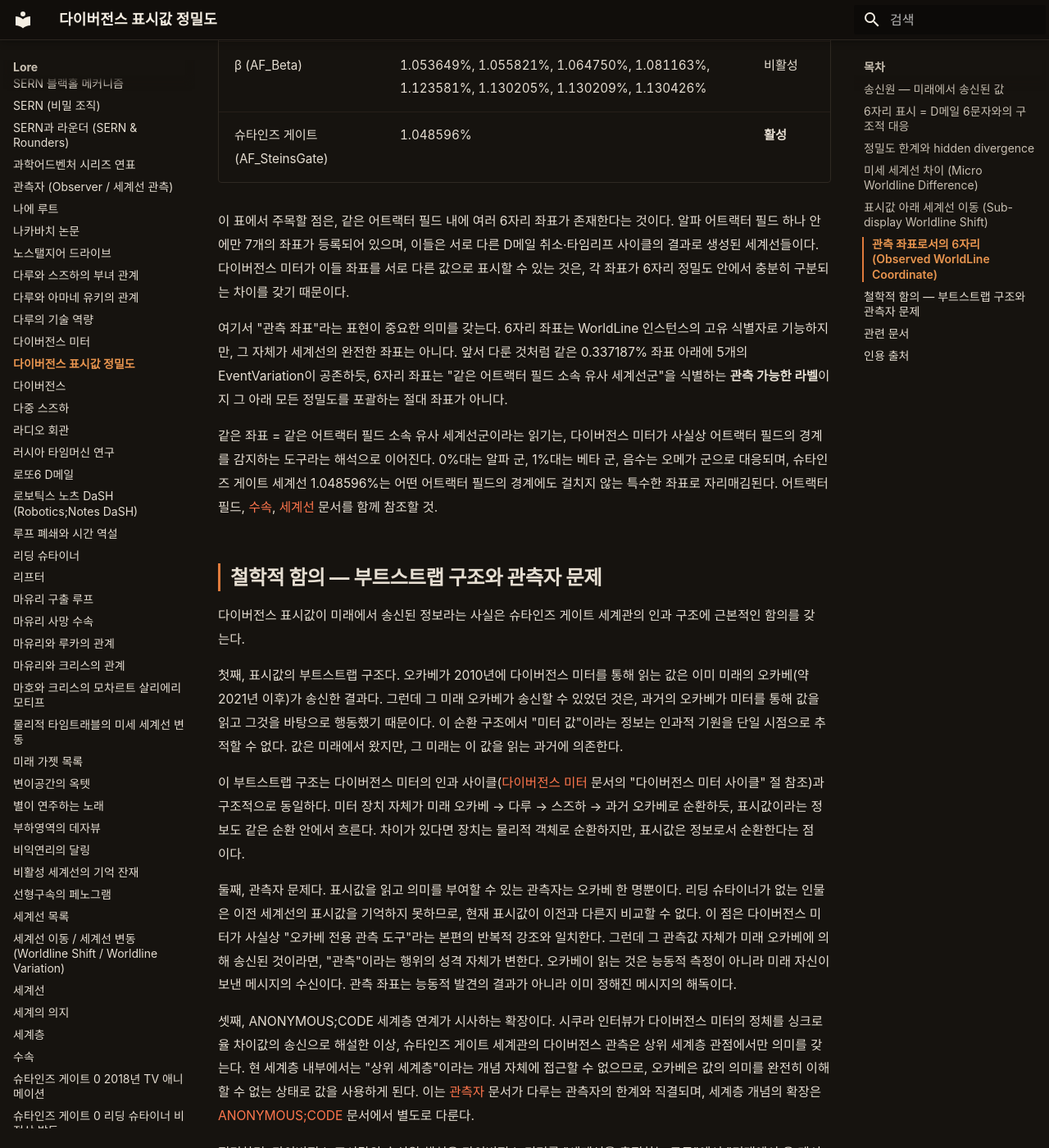
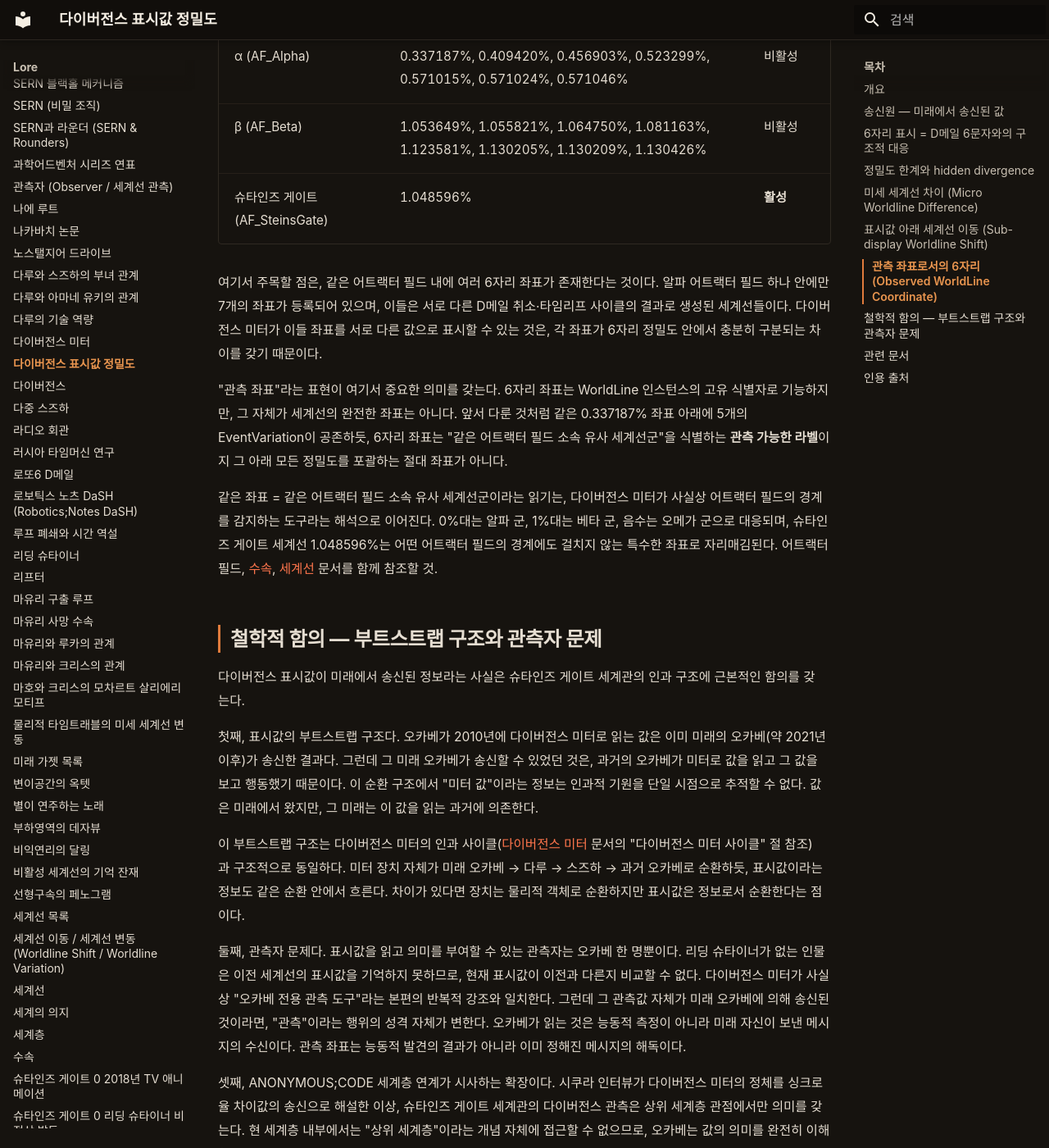
Before and after one commit to sgwiki/sgwiki.github.io, an MkDocs documentation site: the page built from wiki/lore/다이버전스-표시값-정밀도.md, in a window 1280 px wide and 1400 px high, scrolled down 4922 px. Shown: the whole window at 82% size. Built offline with MkDocs 1.6.1 and Material for MkDocs 9.7.7, drawn with Linux system fonts in a browser that asks for light colours; some web fonts are replaced; some of the changed text lies outside the part shown.

Commit message:
chore(wiki): 다이버전스-표시값-정밀도 정비 — ## 개요 섹션 추가·[^1] 각주 맨 아래로 이동·수속(收束)·기억 병存 한자 제거·오카베 조사 오류 3건 교정(오카베이→오카베가·오카베은→오카베는)·humanize 17건(번역투 7·연결어미 뒤 쉼표 5·지시 반복 3·결산 공식 1·종결어미 1)·사실·스포일러(endgame)·다이버전스 수치(0.337187%·1.048596%·1.130205%·1.130212%·10⁻²⁰)·인용 불변

```diff
--- a/wiki/lore/다이버전스-표시값-정밀도.md
+++ b/wiki/lore/다이버전스-표시값-정밀도.md
@@ -7,6 +7,8 @@
     이 문서는 엔드게임 수준의 스포일러를 포함합니다. 시쿠라 치요마루의 ANONYMOUS;CODE 발매 기념 방송 인터뷰, 다이버전스 표시값의 송신원 해설, 6자리 정밀도 한계, 표시값 아래 미세 세계선 차이와 부트스트랩 구조까지 작품 결말과 직결되는 설정이 다뤄진다. 본편 트루 엔딩을 확인하지 않은 독자는 읽기를 권장하지 않는다.
 
 # 다이버전스 표시값의 송신원과 정밀도 한계
+
+## 개요
 
 **다이버전스 표시값의 송신원과 정밀도 한계**(Divergence Display Value: Signal Source & Precision Limit)는 슈타인즈 게이트 세계관에서 다이버전스 미터가 표시하는 6자리 수치가 단순한 관측값이 아니라는 점, 그 자체가 미래에서 과거로 송신된 정보라는 점, 그리고 6자리 표시 폭이 세계선의 실제 정밀도가 아니라는 점을 다루는 메타 해설이다. 본 문서는 물리적 장치로서의 다이버전스 미터를 다루는 [다이버전스 미터](다이버전스-미터.md) 문서, 변동률 개념 일반을 다루는 [다이버전스](다이버전스.md) 문서, 그리고 물리적 타임트래블의 미세 변동을 다루는 [물리적 타임트래블의 미세 세계선 변동](물리적-타임트래블의-미세-세계선-변동.md) 문서를 보완하며, 표시값의 **인식론적 성격**(송신원, 정밀도 한계, 표시값 아래 미세 차이)에 집중한다.
 
@@ -20,13 +22,13 @@
 
 > **[공식]** "싱크로율의 차이값을 소수점 아래 6자리까지 미래에서 과거로 보낼 수 있다는 사실을 알아낸 미래의 오카베 린타로가 해당 기술을 진보시켜 만들어 낸 것이 다이버전스 미터의 정체." — 시쿠라 치요마루, ANONYMOUS;CODE 발매 기념 특별 방송
 
-이 해설의 핵심 함의는 두 가지다. 첫째, 현재 활성 세계선이 어느 쪽으로 흔들리든 상위 세계층은 변하지 않으므로, 상위-현 세계층 사이의 싱크로율은 현 세계층이 현재 어디쯤에 위치하는지를 알려주는 사실상의 절대 지표가 된다. 다이버전스 미터가 알파 어트랙터 필드 영점을 0%로 삼는 것은, 결과적으로 스즈하가 출발한 SERN 절대 독재 세계가 곧 현재 상위 세계층의 상황이라는 추측으로 이어진다. 둘째, 이 송신 구조는 D메일의 송신 경로와 동일한 계열이라는 점에서 다이버전스 미터가 "관측 장치"라기보다 "수신 장치"에 가깝다는 설정적 일관성이 성립한다. 본편에서는 이 사실이 직접 드러나지 않지만, 시쿠라 인터뷰를 통해 본편 이후의 설정층에서 명시적으로 확장된 해설이다.
+이 해설의 핵심 함의는 두 가지다. 첫째, 현재 활성 세계선이 어느 쪽으로 흔들리든 상위 세계층은 변하지 않으므로, 상위-현 세계층 사이의 싱크로율은 현 세계층이 현재 어디쯤에 위치하는지를 알려주는 사실상의 절대 지표가 된다. 다이버전스 미터가 알파 어트랙터 필드 영점을 0%로 삼는 것은, 결과적으로 스즈하가 출발한 SERN 절대 독재 세계가 곧 현재 상위 세계층의 상황이라는 추측으로 이어진다. 둘째, 이 송신 구조는 D메일의 송신 경로와 동일한 계열이라는 점에서 다이버전스 미터가 "관측 장치"라기보다 "수신 장치"에 가깝다는 설정적 일관성이 성립한다. 본편에서는 이 사실이 직접 드러나지 않지만, 시쿠라 인터뷰로 본편 이후의 설정층에서 명시적으로 확장된 해설이다.
 
 ## 6자리 표시 = D메일 6문자와의 구조적 대응
 
-시쿠라 인터뷰가 풀어내는 또 하나의 대응 관계는 수치 정밀도 자체의 규격적 기원이다. D메일은 전화레인지(임시)([전화렌지(가칭)](전화렌지.md) 참조)라는 장치의 규격 때문에 36바이트, 즉 6문자로 송신 내용이 제한된다. 이 6문자라는 물리적 상한은 작중에서 라보멘들이 D메일을 짧게 써야 하는 이유로 반복적으로 강조된다. 그런데 다이버전스 미터가 표시하는 폭 역시 소수점 이하 6자리다. 이 일치는 우연이라기보다, 두 장치가 같은 송신 규격의 산물이라는 설정적 일관성으로 읽힌다.
+시쿠라 인터뷰가 풀어내는 또 하나의 대응 관계는 수치 정밀도 자체의 규격적 기원이다. D메일은 전화레인지(임시)([전화렌지(가칭)](전화렌지.md) 참조)라는 장치의 규격 때문에 36바이트, 즉 6문자로 송신 내용이 제한된다. 이 6문자라는 물리적 상한은 작중에서 라보멘들이 D메일을 짧게 써야 하는 이유로 반복적으로 강조된다. 그런데 다이버전스 미터가 표시하는 폭 역시 소수점 이하 6자리다. 이 일치는 우연이라기보다 두 장치가 같은 송신 규격의 산물이라는 설정적 일관성으로 읽힌다.
 
-다시 말해, "왜 다이버전스 미터는 6자리까지만 표시하는가"라는 질문에 대한 인과론적 답은, 송신 채널 자체가 D메일과 동일 구조이기 때문이다. 미래의 오카베는 D메일과 동일한 송신 채널을 통해 싱크로율 차이값을 과거로 보낼 수 있었고, 그 채널의 규격 한계가 6자리였으므로 미터가 표시할 수 있는 값도 6자리로 정해졌다는 해석이다.
+다시 말해, "왜 다이버전스 미터는 6자리까지만 표시하는가"라는 질문에 대한 인과론적 답은, 송신 채널 자체가 D메일과 동일 구조이기 때문이다. 미래의 오카베는 D메일과 동일한 송신 채널로 싱크로율 차이값을 과거로 보냈고, 그 채널의 규격 한계가 6자리였으므로 미터가 표시하는 값도 6자리로 정해졌다는 해석이다.
 
 | 장치 | 규격 한계 | 표현 단위 |
 |---|---|---|
@@ -37,23 +39,21 @@
 
 ## 정밀도 한계와 hidden divergence
 
-다이버전스 미터의 6자리 표시는 '관측 가능한 좌표'이지 '세계선의 실제 정밀 좌표'가 아니다. 이 점은 작중 스즈하의 설명과 공식 자료집, 그리고 시쿠라 인터뷰의 확장 해설이 모두 같은 방향을 가리킨다.
+다이버전스 미터의 6자리 표시는 '관측 가능한 좌표'이지 '세계선의 실제 정밀 좌표'가 아니다. 작중 스즈하의 설명과 공식 자료집, 그리고 시쿠라 인터뷰의 확장 해설이 모두 같은 방향을 가리킨다.
 
-먼저 본편 안에서 스즈하는 타임리프가 만들어내는 미세한 세계선 변동에 대해 다이버전스 미터가 "0.000001% 정도의 오차에 불과하다"고 말하며, 정말 사소한 변화일 때는 오차가 전혀 나타나지 않을 때도 있다고 덧붙인다. 이 설명은 곧 6자리 표시 아래 하위 자리에 세계선 차이가 존재하되 그것이 미터로는 가시화되지 않는다는 것을 의미한다.
+먼저 본편 안에서 스즈하는 타임리프가 만들어내는 미세한 세계선 변동에 대해 다이버전스 미터가 "0.000001% 정도의 오차에 불과하다"고 말하며 정말 사소한 변화일 때는 오차가 전혀 나타나지 않을 때도 있다고 덧붙인다. 이 설명은 곧 6자리 표시 아래 하위 자리에 세계선 차이가 존재하되 그것이 미터로는 가시화되지 않는다는 뜻이다.
 
 시쿠라 인터뷰는 이 정밀도 한계의 철학적 함의를 한 단계 더 밀어붙인다.
 
-> **[공식]** "소수점 아래 약 20자리 수준의 작은 차이에서는 세계선이 사실상 수속(收束)한다." — 시쿠라 치요마루, ANONYMOUS;CODE 발매 기념 특별 방송
+> **[공식]** "소수점 아래 약 20자리 수준의 작은 차이에서는 세계선이 사실상 수속한다." — 시쿠라 치요마루, ANONYMOUS;CODE 발매 기념 특별 방송
 
-이 발언은 6자리 아래의 차이가 단순히 "측정하지 못하는 값"으로 끝나는 것이 아니라, 특정 정밀도 아래에서는 세계선이 사실상 동일한 결과로 수속한다는 강한 주장이다. 즉 10의 마이너스 20제곱 자리 수준의 차이는 거시적 미래의 수속 패턴에 영향을 주지 않으며, 따라서 관측자에게 의미 있는 차이로 나타나지 않는다. 이 해설은 왜 작중 대부분의 사소한 변화가 미터에 잡히지 않는지, 그리고 왜 타임리프 단발 사용은 표시값 변화 없이 지나가는 경우가 많은지를 설명하는 근거가 된다.
+이 발언은 6자리 아래의 차이가 단순히 "측정하지 못하는 값"으로 끝나는 것이 아니라, 특정 정밀도 아래에서는 세계선이 사실상 동일한 결과로 수속한다는 강한 주장이다. 즉 10의 마이너스 20제곱 자리 수준의 차이는 거시적 미래의 수속 패턴에 영향을 주지 않으며, 따라서 관측자에게 의미 있는 차이로 나타나지 않는다. 이 해설로 왜 작중 대부분의 사소한 변화가 미터에 잡히지 않는지, 그리고 왜 타임리프 단발 사용은 표시값 변화 없이 지나가는 경우가 많은지가 설명된다.
 
 팬 분석 측면에서는 "[The Mechanics of Steins;Gate v1.0.3](../근거자료/비공식/mechanics-of-steins-gate/ch2.md)"가 6자리 한계 아래의 변동을 "small shifts"라는 개념으로 정식화한다.
 
 > **[팬 분석]** "다이버전스 미터로는 감지할 수 없을 만큼 작은 다이버전스 변동의 효과... 이상적으로는 이런 small shift가 대형 다이버전스 변동과 동일한 규칙을 따르기를 기대할 수 있겠지만, small shift는 실제로는 정성적으로 다른 방식으로 작동한다." — [The Mechanics of Steins;Gate v1.0.3](../근거자료/비공식/mechanics-of-steins-gate/ch2.md), §2.5[^1]
 
 즉, 6자리 표시 한계 아래의 세계선 변동은 단순히 "더 작은 규모의 같은 현상"이 아니라 정성적으로 다른 거동을 보인다. 본편에서 다루는 large shift(예: 첫 D메일로 인한 알파→베타 이동)는 리딩 슈타이너의 명확한 발동과 다이버전스 미터 수치의 큰 변화를 동반하지만, small shift는 리딩 슈타이너가 발동하지 않거나 발동해도 인지가 어려운 수준으로 나타난다. 이 차이는 단일 세계선 재구성 모델 안에서, 표시값 아래의 미세 이동이 어떻게 거시적 서사에 영향을 주지 않으면서 진행되는지를 설명하는 구조적 장치로 기능한다.
-
-[^1]: [The Mechanics of Steins;Gate v1.0.3](../근거자료/비공식/mechanics-of-steins-gate/ch2.md) §2.5 "Small Shifts" 절. 다이버전스 미터로 감지 불가능한 변동이 대형 변동과 정성적으로 다른 방식으로 작동한다는 점을 제시.
 
 ## 미세 세계선 차이 (Micro Worldline Difference)
 
@@ -75,15 +75,15 @@
 
 ## 표시값 아래 세계선 이동 (Sub-display Worldline Shift)
 
-앞선 미세 세계선 차이가 "같은 좌표 안의 병렬 변형"이라면, 표시값 아래 세계선 이동은 "표시값이 바뀌지 않는 채로 일어나는 세계선 이동" 자체를 가리킨다. 이 두 개념은 서로 다른 ScienceTopic으로 구분된다 — 전자가 같은 좌표 내 변형의 정체성을 다룬다면, 후자는 이동 현상 그 자체를 다룬다.
+앞선 미세 세계선 차이가 "같은 좌표 안의 병렬 변형"이라면, 표시값 아래 세계선 이동은 "표시값이 바뀌지 않는 채로 일어나는 세계선 이동" 자체를 가리킨다. 이 두 개념은 서로 다른 ScienceTopic으로 구분된다. 전자가 같은 좌표 내 변형의 정체성을 다룬다면, 후자는 이동 현상 그 자체를 다룬다.
 
 표시값 아래 세계선 이동의 대표 사례는 다음과 같다.
 
-- **타임리프 단발 사용**: 도약 거리가 짧아(최대 48시간) 만들어내는 세계선 변동이 0.000001% 이하로, 다이버전스 미터로는 가시화되지 않는다. 스즈하의 설명에 따르면, 정말 사소한 변화일 때는 오차가 전혀 나타나지 않을 때도 있다.
-- **마유리 구출 루프 내 변동**: 같은 0.337187% 좌표 아래에서의 타임리프 반복은, 매 시도마다 미세하게 다른 세계선을 활성화하지만 6자리 표시는 변하지 않는다.
+- **타임리프 단발 사용**: 도약 거리가 짧아(최대 48시간) 만들어내는 세계선 변동이 0.000001% 이하로, 다이버전스 미터로는 가시화되지 않는다. 스즈하의 설명에 따르면 정말 사소한 변화일 때는 오차가 전혀 나타나지 않을 때도 있다.
+- **마유리 구출 루프 내 변동**: 같은 0.337187% 좌표 아래에서의 타임리프 반복은 매 시도마다 미세하게 다른 세계선을 활성화하지만 6자리 표시는 변하지 않는다.
 - **물리적 타임트래블의 미세 변동**: 챕터 11 스쿨드 작전의 타임머신 왕복 2회가 만들어내는 0.000007% 변동은 6자리 표시 한계 바로 아래 수준이지만, 두 차례의 1.130205%와 1.130212%는 사용자에게는 서로 다른 좌표로 보인다. 이는 표시값 경계 부근에서의 예외적 가시화 사례다.
 
-이 현상의 핵심은, "다이버전스 미터가 변하지 않았다"는 것이 곧 "세계선이 변하지 않았다"를 의미하지 않는다는 점이다. 오카베가 리딩 슈타이너의 발동을 느끼지 못하는 경우에도 실제로는 표시 한계 아래의 세계선 이동이 일어나고 있을 수 있다. 이 점은 오카베이 경험하는 "변화 없음"과 세계선의 실제 상태 사이의 간극을 만들어내며, 작중에서 이 간극이 결정적으로 드러나는 순간이 바로 챕터 11의 스쿨드 작전이다.
+이 현상의 핵심은, "다이버전스 미터가 변하지 않았다"는 것이 곧 "세계선이 변하지 않았다"를 의미하지 않는다는 점이다. 오카베가 리딩 슈타이너의 발동을 느끼지 못하는 경우에도 실제로는 표시 한계 아래의 세계선 이동이 일어나고 있을 수 있다. 오카베가 경험하는 "변화 없음"과 세계선의 실제 상태 사이의 간극이 여기서 생기며, 작중에서 이 간극이 결정적으로 드러나는 순간이 바로 챕터 11의 스쿨드 작전이다.
 
 물리적 타임트래블과 표시 한계 아래 변동의 관계에 대한 상세 해설은 [물리적 타임트래블의 미세 세계선 변동](물리적-타임트래블의-미세-세계선-변동.md) 문서를 참조할 것.
 
@@ -98,9 +98,9 @@
 | β (AF_Beta) | 1.053649%, 1.055821%, 1.064750%, 1.081163%, 1.123581%, 1.130205%, 1.130209%, 1.130426% | 비활성 |
 | 슈타인즈 게이트 (AF_SteinsGate) | 1.048596% | **활성** |
 
-이 표에서 주목할 점은, 같은 어트랙터 필드 내에 여러 6자리 좌표가 존재한다는 것이다. 알파 어트랙터 필드 하나 안에만 7개의 좌표가 등록되어 있으며, 이들은 서로 다른 D메일 취소·타임리프 사이클의 결과로 생성된 세계선들이다. 다이버전스 미터가 이들 좌표를 서로 다른 값으로 표시할 수 있는 것은, 각 좌표가 6자리 정밀도 안에서 충분히 구분되는 차이를 갖기 때문이다.
+여기서 주목할 점은, 같은 어트랙터 필드 내에 여러 6자리 좌표가 존재한다는 것이다. 알파 어트랙터 필드 하나 안에만 7개의 좌표가 등록되어 있으며, 이들은 서로 다른 D메일 취소·타임리프 사이클의 결과로 생성된 세계선들이다. 다이버전스 미터가 이들 좌표를 서로 다른 값으로 표시할 수 있는 것은, 각 좌표가 6자리 정밀도 안에서 충분히 구분되는 차이를 갖기 때문이다.
 
-여기서 "관측 좌표"라는 표현이 중요한 의미를 갖는다. 6자리 좌표는 WorldLine 인스턴스의 고유 식별자로 기능하지만, 그 자체가 세계선의 완전한 좌표는 아니다. 앞서 다룬 것처럼 같은 0.337187% 좌표 아래에 5개의 EventVariation이 공존하듯, 6자리 좌표는 "같은 어트랙터 필드 소속 유사 세계선군"을 식별하는 **관측 가능한 라벨**이지 그 아래 모든 정밀도를 포괄하는 절대 좌표가 아니다.
+"관측 좌표"라는 표현이 여기서 중요한 의미를 갖는다. 6자리 좌표는 WorldLine 인스턴스의 고유 식별자로 기능하지만, 그 자체가 세계선의 완전한 좌표는 아니다. 앞서 다룬 것처럼 같은 0.337187% 좌표 아래에 5개의 EventVariation이 공존하듯, 6자리 좌표는 "같은 어트랙터 필드 소속 유사 세계선군"을 식별하는 **관측 가능한 라벨**이지 그 아래 모든 정밀도를 포괄하는 절대 좌표가 아니다.
 
 같은 좌표 = 같은 어트랙터 필드 소속 유사 세계선군이라는 읽기는, 다이버전스 미터가 사실상 어트랙터 필드의 경계를 감지하는 도구라는 해석으로 이어진다. 0%대는 알파 군, 1%대는 베타 군, 음수는 오메가 군으로 대응되며, 슈타인즈 게이트 세계선 1.048596%는 어떤 어트랙터 필드의 경계에도 걸치지 않는 특수한 좌표로 자리매김된다. 어트랙터 필드, [수속](수속.md), [세계선](세계선.md) 문서를 함께 참조할 것.
 
@@ -108,15 +108,15 @@
 
 다이버전스 표시값이 미래에서 송신된 정보라는 사실은 슈타인즈 게이트 세계관의 인과 구조에 근본적인 함의를 갖는다.
 
-첫째, 표시값의 부트스트랩 구조다. 오카베가 2010년에 다이버전스 미터를 통해 읽는 값은 이미 미래의 오카베(약 2021년 이후)가 송신한 결과다. 그런데 그 미래 오카베가 송신할 수 있었던 것은, 과거의 오카베가 미터를 통해 값을 읽고 그것을 바탕으로 행동했기 때문이다. 이 순환 구조에서 "미터 값"이라는 정보는 인과적 기원을 단일 시점으로 추적할 수 없다. 값은 미래에서 왔지만, 그 미래는 이 값을 읽는 과거에 의존한다.
+첫째, 표시값의 부트스트랩 구조다. 오카베가 2010년에 다이버전스 미터로 읽는 값은 이미 미래의 오카베(약 2021년 이후)가 송신한 결과다. 그런데 그 미래 오카베가 송신할 수 있었던 것은, 과거의 오카베가 미터로 값을 읽고 그 값을 보고 행동했기 때문이다. 이 순환 구조에서 "미터 값"이라는 정보는 인과적 기원을 단일 시점으로 추적할 수 없다. 값은 미래에서 왔지만, 그 미래는 이 값을 읽는 과거에 의존한다.
 
-이 부트스트랩 구조는 다이버전스 미터의 인과 사이클([다이버전스 미터](다이버전스-미터.md) 문서의 "다이버전스 미터 사이클" 절 참조)과 구조적으로 동일하다. 미터 장치 자체가 미래 오카베 → 다루 → 스즈하 → 과거 오카베로 순환하듯, 표시값이라는 정보도 같은 순환 안에서 흐른다. 차이가 있다면 장치는 물리적 객체로 순환하지만, 표시값은 정보로서 순환한다는 점이다.
+이 부트스트랩 구조는 다이버전스 미터의 인과 사이클([다이버전스 미터](다이버전스-미터.md) 문서의 "다이버전스 미터 사이클" 절 참조)과 구조적으로 동일하다. 미터 장치 자체가 미래 오카베 → 다루 → 스즈하 → 과거 오카베로 순환하듯, 표시값이라는 정보도 같은 순환 안에서 흐른다. 차이가 있다면 장치는 물리적 객체로 순환하지만 표시값은 정보로서 순환한다는 점이다.
 
-둘째, 관측자 문제다. 표시값을 읽고 의미를 부여할 수 있는 관측자는 오카베 한 명뿐이다. 리딩 슈타이너가 없는 인물은 이전 세계선의 표시값을 기억하지 못하므로, 현재 표시값이 이전과 다른지 비교할 수 없다. 이 점은 다이버전스 미터가 사실상 "오카베 전용 관측 도구"라는 본편의 반복적 강조와 일치한다. 그런데 그 관측값 자체가 미래 오카베에 의해 송신된 것이라면, "관측"이라는 행위의 성격 자체가 변한다. 오카베이 읽는 것은 능동적 측정이 아니라 미래 자신이 보낸 메시지의 수신이다. 관측 좌표는 능동적 발견의 결과가 아니라 이미 정해진 메시지의 해독이다.
+둘째, 관측자 문제다. 표시값을 읽고 의미를 부여할 수 있는 관측자는 오카베 한 명뿐이다. 리딩 슈타이너가 없는 인물은 이전 세계선의 표시값을 기억하지 못하므로, 현재 표시값이 이전과 다른지 비교할 수 없다. 다이버전스 미터가 사실상 "오카베 전용 관측 도구"라는 본편의 반복적 강조와 일치한다. 그런데 그 관측값 자체가 미래 오카베에 의해 송신된 것이라면, "관측"이라는 행위의 성격 자체가 변한다. 오카베가 읽는 것은 능동적 측정이 아니라 미래 자신이 보낸 메시지의 수신이다. 관측 좌표는 능동적 발견의 결과가 아니라 이미 정해진 메시지의 해독이다.
 
-셋째, ANONYMOUS;CODE 세계층 연계가 시사하는 확장이다. 시쿠라 인터뷰가 다이버전스 미터의 정체를 싱크로율 차이값의 송신으로 해설한 이상, 슈타인즈 게이트 세계관의 다이버전스 관측은 상위 세계층 관점에서만 의미를 갖는다. 현 세계층 내부에서는 "상위 세계층"이라는 개념 자체에 접근할 수 없으므로, 오카베은 값의 의미를 완전히 이해할 수 없는 상태로 값을 사용하게 된다. 이는 [관측자](관측자.md) 문서가 다루는 관측자의 한계와 직결되며, 세계층 개념의 확장은 [ANONYMOUS;CODE](어나니머스-코드.md) 문서에서 별도로 다룬다.
+셋째, ANONYMOUS;CODE 세계층 연계가 시사하는 확장이다. 시쿠라 인터뷰가 다이버전스 미터의 정체를 싱크로율 차이값의 송신으로 해설한 이상, 슈타인즈 게이트 세계관의 다이버전스 관측은 상위 세계층 관점에서만 의미를 갖는다. 현 세계층 내부에서는 "상위 세계층"이라는 개념 자체에 접근할 수 없으므로, 오카베는 값의 의미를 완전히 이해할 수 없는 상태로 값을 사용하게 된다. 이는 [관측자](관측자.md) 문서가 다루는 관측자의 한계와 직결되며, 세계층 개념의 확장은 [ANONYMOUS;CODE](어나니머스-코드.md) 문서에서 별도로 다룬다.
 
-정리하면, 다이버전스 표시값의 송신원 해설은 다이버전스 미터를 "세계선을 측정하는 도구"에서 "미래에서 온 메시지를 수신하는 도구"로 재정의한다. 이 재정의 아래에서 6자리 정밀도 한계, 표시값 아래 미세 차이, 부트스트랩 구조는 모두 같은 인식론적 틀 안에서 설명된다. 값은 송신된 것이고, 송신 채널의 규격이 6자리이며, 그 아래의 차이는 수속의 영역이고, 관측자는 미래 자신의 메시지를 읽고 있다.
+다이버전스 표시값의 송신원 해설은 다이버전스 미터를 "세계선을 측정하는 도구"에서 "미래에서 온 메시지를 수신하는 도구"로 재정의한다. 이 재정의 아래에서 6자리 정밀도 한계, 표시값 아래 미세 차이, 부트스트랩 구조는 모두 같은 인식론적 틀 안에서 설명된다. 값은 송신된 것이고, 송신 채널의 규격이 6자리이며, 그 아래의 차이는 수속의 영역이고, 관측자는 미래 자신의 메시지를 읽고 있다.
 
 ## 관련 문서
 
@@ -131,9 +131,11 @@
 - [전화렌지(가칭)](전화렌지.md) — D메일 송신 장치
 - [관측자](관측자.md) — 관측자 문제와 인식론적 한계
 - [마유리 구출 루프](마유리-구출-루프.md) — 같은 0.337187% 좌표 아래 5종 EventVariation
-- [타임리프 기억의 축적](타임리프-기억-병존-모델.md) — 표시 한계 아래 반복과 기억 병存
+- [타임리프 기억의 축적](타임리프-기억-병존-모델.md) — 표시 한계 아래 반복과 기억 병존
 - [ANONYMOUS;CODE](어나니머스-코드.md) — 세계층·싱크로율 연계
 
 ## 인용 출처
 
 - [The Mechanics of Steins;Gate v1.0.3](../근거자료/비공식/mechanics-of-steins-gate/ch2.md) §2.5 "Small Shifts" 절.
+
+[^1]: [The Mechanics of Steins;Gate v1.0.3](../근거자료/비공식/mechanics-of-steins-gate/ch2.md) §2.5 "Small Shifts" 절. 다이버전스 미터로 감지 불가능한 변동이 대형 변동과 정성적으로 다른 방식으로 작동한다는 점을 제시.
```
